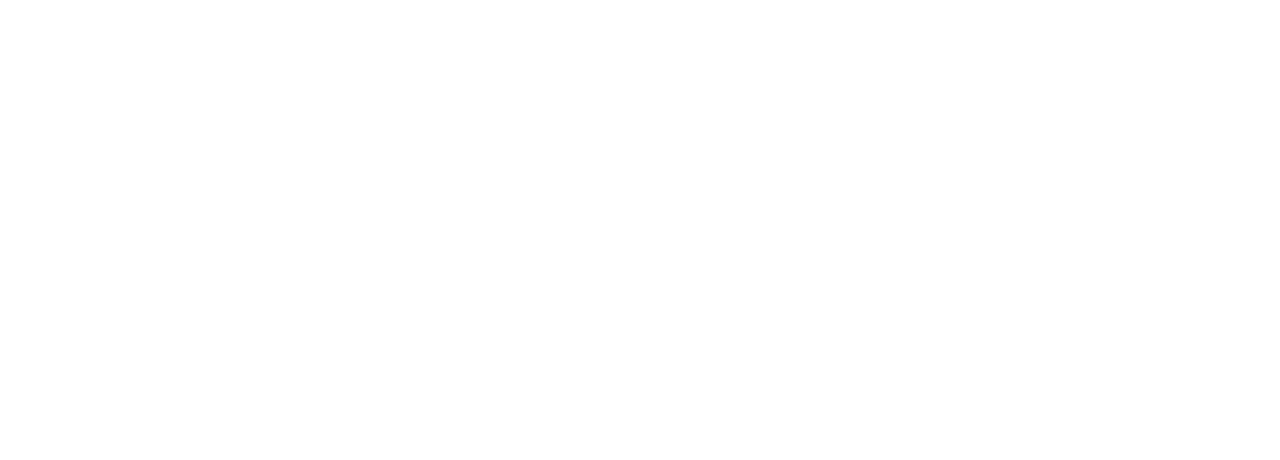
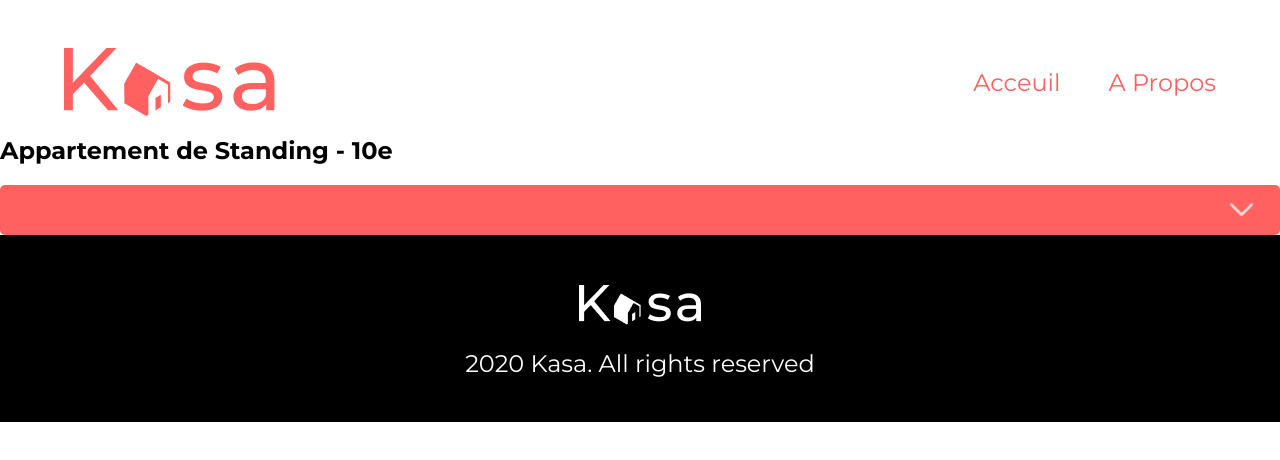
Before and after one commit to spralong/Projet_Kasa, a React (Create React App) app: page /logement/0979876d in a window 1280 px wide. Shown: the top 460 px of the page. Built offline with nearby package versions, Linux system fonts and the light colour scheme.

Commit message:
Ajout de la page single

```diff
--- /dev/null
+++ b/src/components/InfoLogement.js
@@ -0,0 +1,24 @@
+import React from "react";
+import logement from "../logements";
+
+const logementData = () => {
+  const appart = window.location.pathname;
+  console.log(appart);
+
+  let appart2 = appart.split("/logement/");
+  console.log(appart2[1]);
+  appart2 = appart2[1];
+
+  const test = logement.find(
+    (logementFonction) => logementFonction.id === appart2
+  );
+  console.log(test);
+
+  return (
+    <div>
+      <h2>{test.title}</h2>
+    </div>
+  );
+};
+
+export default logementData;
--- a/src/pages/Fiche_Logement.js
+++ b/src/pages/Fiche_Logement.js
@@ -1,30 +1,52 @@
 import React from "react";
 import Footer from "../components/Footer";
 import Header from "../components/Header";
-import logement from "../logements";
+// import logement from "../logements";
+import Collapse from "../components/Collapse";
+import InfoLogement from "../components/InfoLogement";
 
 const logementFonction = () => {
-  const appart = window.location.pathname;
-  console.log(appart);
+  // const appart = window.location.pathname;
+  // console.log(appart);
 
-  const appart2 = appart.split("/logement/");
-  console.log(appart2[1]);
+  // let appart2 = appart.split("/logement/");
+  // console.log(appart2[1]);
+  // appart2 = appart2[1];
 
-  const test = logement.find(
-    (logementFonction) => logementFonction.id === appart2
+  // const test = logement.find(
+  //   (logementFonction) => logementFonction.id === appart2
+  // );
+  // console.log(test);
+
+  return (
+    <div>
+      <Header />
+      <div>
+        <InfoLogement />
+      </div>
+
+      {/* TEST */}
+      {/* <div>
+        <h2>{test.title}</h2>
+        <p>{test.location}</p>
+      </div>
+      <div>
+        <p>{test.host.name}</p>
+        <img src={test.host.picture} alt="Photo de profil" />
+      </div>
+      <div>
+        <ul>
+          <li>{test.tags}</li>
+        </ul>
+      </div>
+      <div>{test.rating}</div> */}
+      {/* TEST */}
+
+      <Collapse />
+      <Footer />
+    </div>
   );
-  console.log(test);
 };
-
-// const Fiche_Logement = () => {
-//   return (
-//     <div>
-//       <Header />
-
-//       <Footer />
-//     </div>
-//   );
-// };
 
 // export default Fiche_Logement;
 export default logementFonction;
```
